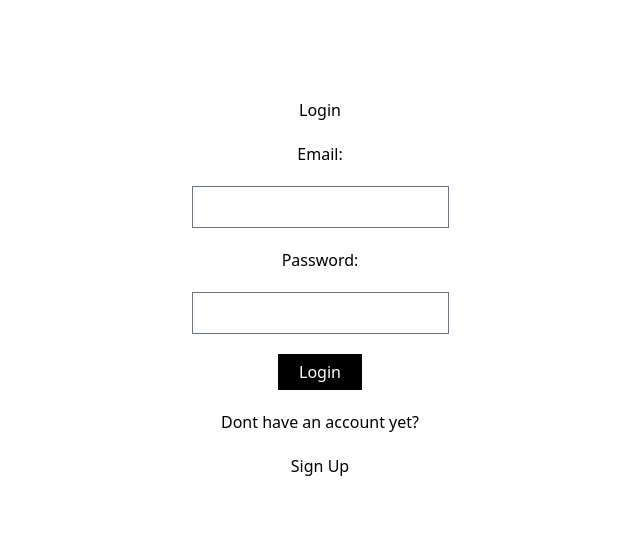
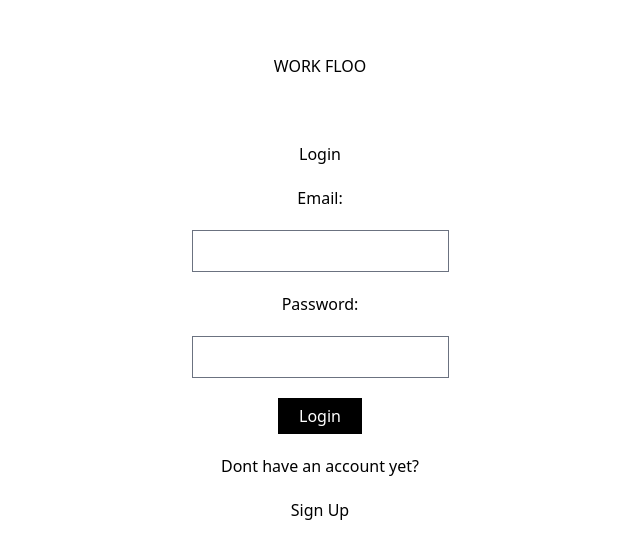
Before and after one commit to tmg-m/Project-m3-frontend, a React (Create React App) app: page /login in a window 1280 px wide. Shown: the part 112-670 px from the top of the page, without its empty margins (320-960 px from the left). Built offline with nearby package versions, Linux system fonts and the light colour scheme; no server answers; the HTML template or start-up script is replaced by a standard one.

Commit message:
logo added

```diff
--- a/src/pages/LoginPage.jsx
+++ b/src/pages/LoginPage.jsx
@@ -31,6 +31,8 @@ function LoginPage() {
 
   return (
     <div className="Page">
+      <h1>WORK FLOO</h1>
+      <br></br>
       <h1>Login</h1>
 
       <form className="auth-form" onSubmit={handleLoginSubmit}>
```
